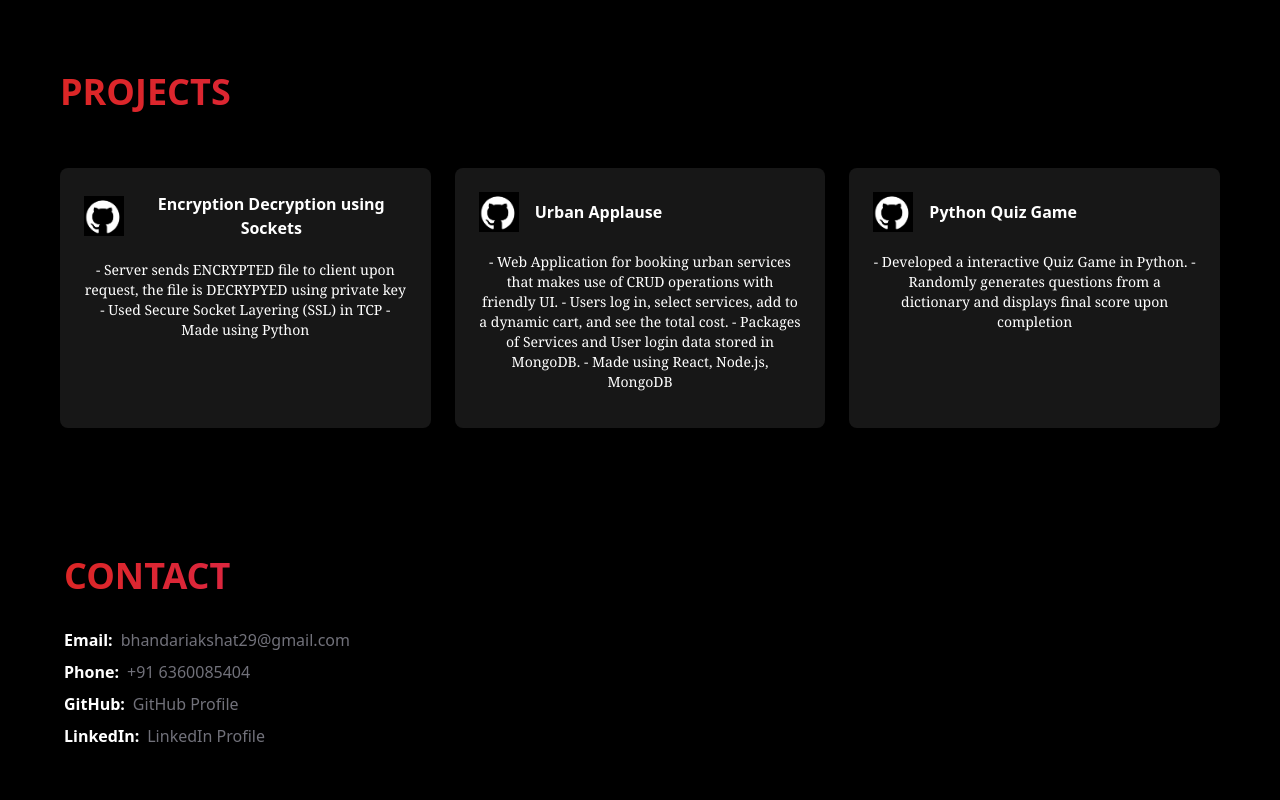
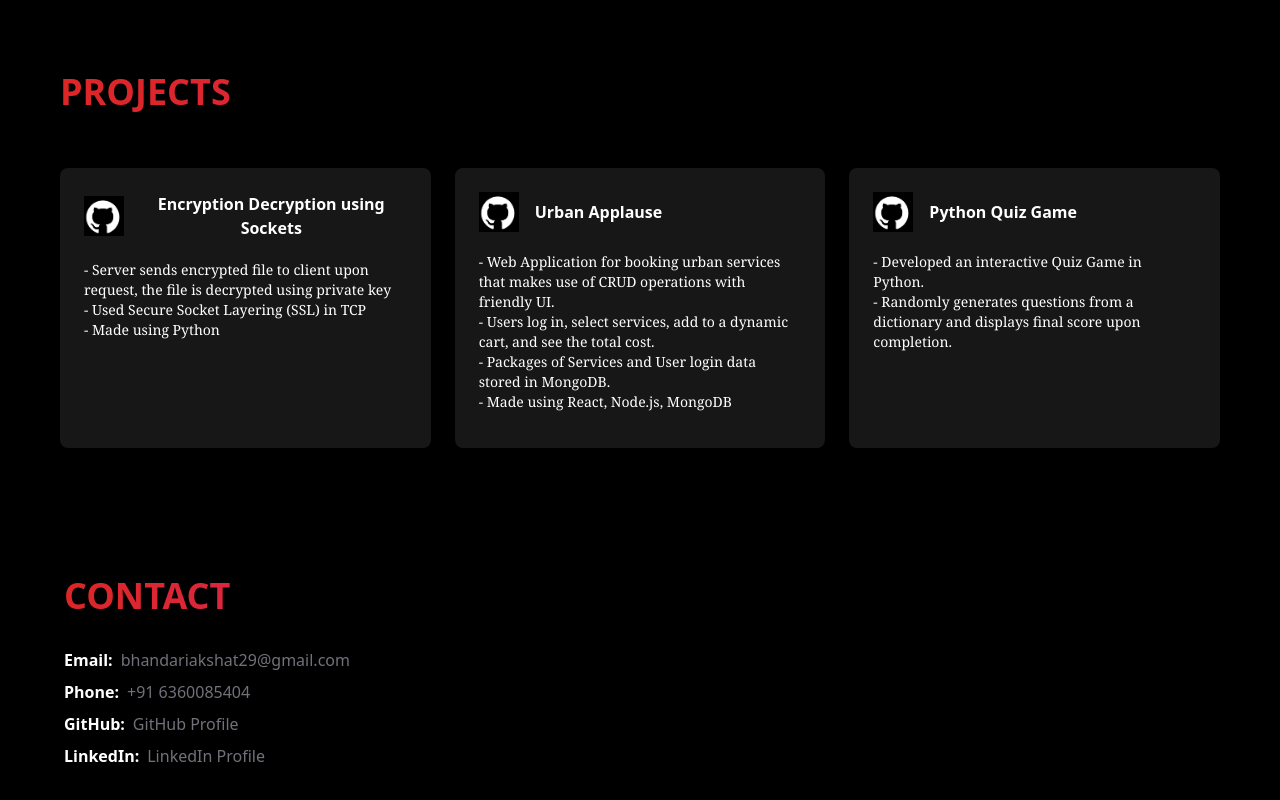
Before and after one commit to akshatb29/MyPortfolio, a React (Create React App) app: page / in a window 1280 px wide. Shown: the part 1629-2429 px from the top of the page. Built offline with nearby package versions, Linux system fonts and the light colour scheme.

Commit message:
Update Projects.jsx
formatted projects

```diff
--- a/src/components/Projects.jsx
+++ b/src/components/Projects.jsx
@@ -9,50 +9,49 @@ const Projects = () => {
 
                 <div className='text-white grid grid-cols-1 sm:grid-cols-2 md:grid-cols-3 gap-6 text-center'>
                     <div className='bg-neutral-900 p-6 rounded-lg shadow-lg transition-transform transform hover:scale-105'>
-                        <h3 className='flex items-center justify-start font-bold text-.5xl'>
-                            <a href="https://github.com/your-repo-link" target="_blank" >
-                                <img src={github1} alt="GitHub" className="w-10 h-10 mr-4 mix-blend-normal" />
+                        <h3 className='flex items-center justify-start font-bold text-1.5xl'>
+                            <a href="https://github.com/your-repo-link" target="_blank">
+                                <img src={github1} alt="GitHub" className="w-10 h-10 mr-4" />
                             </a>
                             Encryption Decryption using Sockets
                         </h3>
                         <div className='font-serif mt-2 text-sm overflow-y-auto h-auto py-3'>
-                            - Server sends ENCRYPTED file to client upon request, the file is DECRYPYED using private key
-                            - Used Secure Socket Layering (SSL) in TCP
-                            - Made using Python
-
+                            <p className='text-left'>- Server sends encrypted file to client upon request, the file is decrypted using private key</p>
+                            <p className='text-left'>- Used Secure Socket Layering (SSL) in TCP</p>
+                            <p className='text-left'>- Made using Python</p>
                         </div>
                     </div>
 
                     <div className='bg-neutral-900 p-6 rounded-lg shadow-lg transition-transform transform hover:scale-105'>
                         <h3 className='flex items-center justify-start font-bold text-1.5xl'>
-                            <a href="https://github.com/your-repo-link" target="_blank" >
+                            <a href="https://github.com/your-repo-link" target="_blank">
                                 <img src={github1} alt="GitHub" className="w-10 h-10 mr-4" />
                             </a>
                             Urban Applause
                         </h3>
-                        <div className='font-serif mt-2 text-sm overflow-y-auto h-full py-3'>
-                            - Web Application for booking urban services that makes use of CRUD operations with friendly UI.
-                            - Users log in, select services, add to a dynamic cart, and see the total cost.
-                            - Packages of Services and User login data stored in MongoDB.
-                            - Made using React, Node.js, MongoDB
+                        <div className='font-serif mt-2 text-sm overflow-y-auto h-auto py-3'>
+                            <p className='text-left'>- Web Application for booking urban services that makes use of CRUD operations with friendly UI.</p>
+                            <p className='text-left'>- Users log in, select services, add to a dynamic cart, and see the total cost.</p>
+                            <p className='text-left'>- Packages of Services and User login data stored in MongoDB.</p>
+                            <p className='text-left'>- Made using React, Node.js, MongoDB</p>
                         </div>
                     </div>
 
                     <div className='bg-neutral-900 p-6 rounded-lg shadow-lg transition-transform transform hover:scale-105'>
-                        <h3 className='flex items-center justify-start font-bold text-1.5xl '>
-                            <a href="https://github.com/your-repo-link" target="_blank" >
+                        <h3 className='flex items-center justify-start font-bold text-1.5xl'>
+                            <a href="https://github.com/your-repo-link" target="_blank">
                                 <img src={github1} alt="GitHub" className="w-10 h-10 mr-4" />
                             </a>
                             Python Quiz Game
                         </h3>
-                        <div className='font-serif mt-2 text-sm overflow-y-auto h-full py-3'>
-                            - Developed a interactive Quiz Game in Python.
-                            - Randomly generates questions from a dictionary and displays final score upon completion
+                        <div className='font-serif mt-2 text-sm overflow-y-auto h-auto py-3'>
+                            <p className='text-left'>- Developed an interactive Quiz Game in Python.</p>
+                            <p className='text-left'>- Randomly generates questions from a dictionary and displays final score upon completion.</p>
                         </div>
                     </div>
                 </div>
             </div>
-        </div >
+        </div>
     );
 }
 
```
